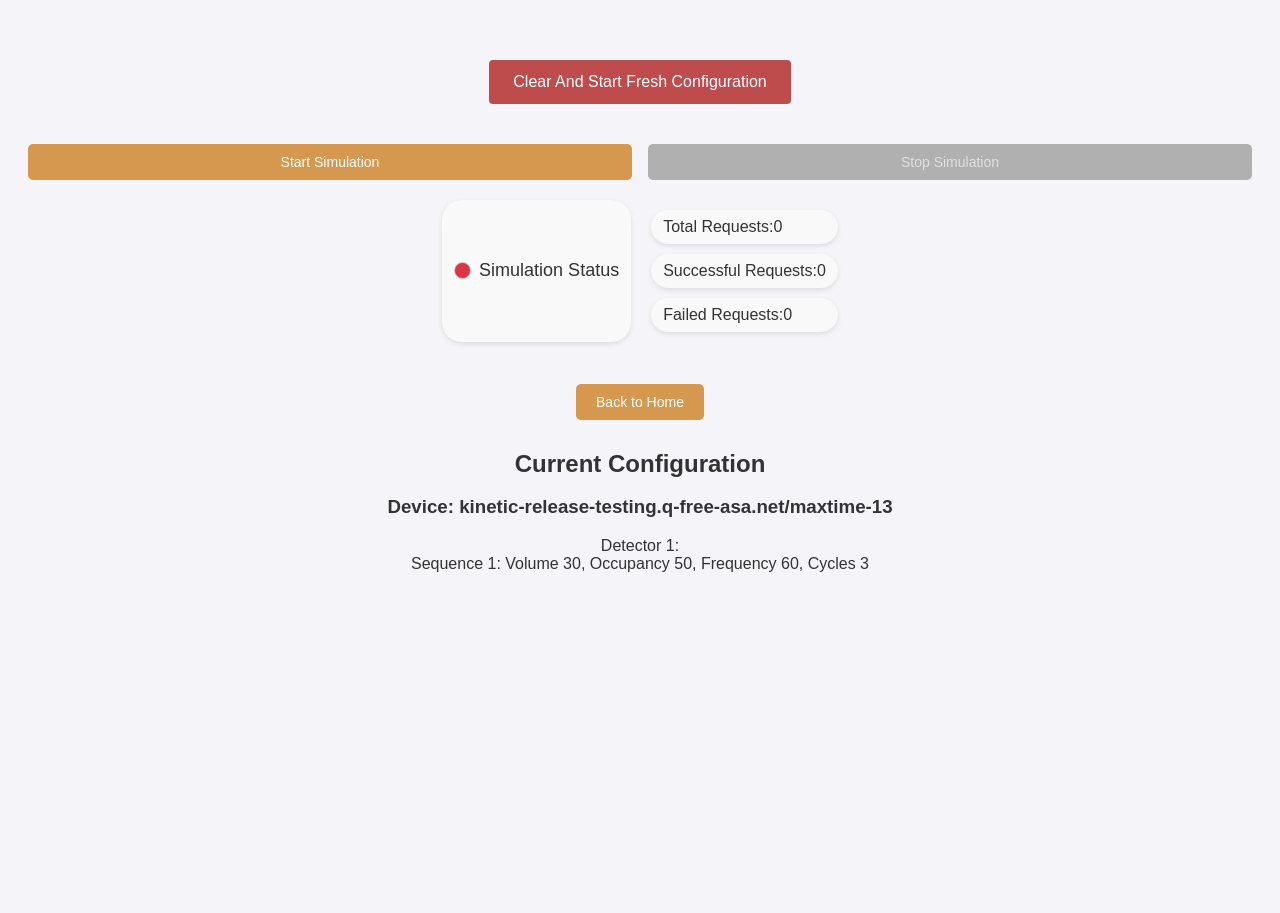
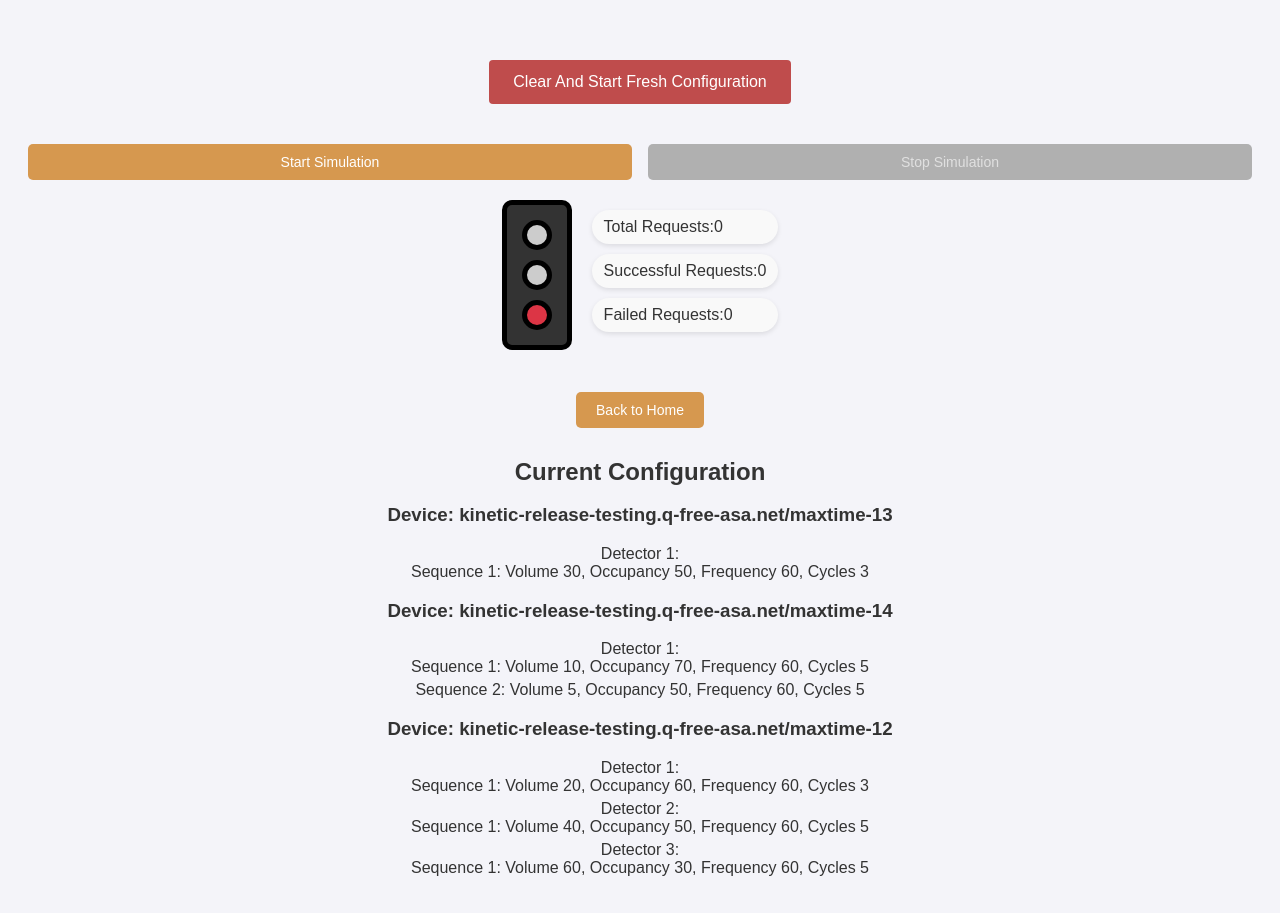
Before and after one commit to sampath941/highresolution_datareader2.0, a Flask app: page /simulation/config-ui in a window 1280 px wide. Shown: the part 179-1092 px from the top of the page. Before the commit the page ends 751 px from the top, so only its background shows below. Run offline with Flask 3, Linux system fonts and the light colour scheme; parts of the project's set-up code (start-up, migrations or seed data) failed here and were passed over.

Commit message:
Traffic Signal Desing for simulation status

```diff
--- a/app/main/simulation.py
+++ b/app/main/simulation.py
@@ -106,9 +106,10 @@ def start_simulation():
 
 @simulation.route('/stop-simulation', methods=['POST'])
 def stop_simulation():
-    stop_event.set()
+
     status, total, succesful, failed = get_simulation_status()
     set_simulation_status(False, total, succesful, failed) # Signal the simulation to stop
+    stop_event.set()
     return '', 204
 
 @simulation.route('/clear-config', methods=['POST'])
--- a/app/static/sim_script.js
+++ b/app/static/sim_script.js
@@ -112,25 +112,31 @@ document.addEventListener('DOMContentLoaded', function () {
             saveConfigBtn.disabled = true;
         }
     };
-
+    let inTransition = false;
     function checkSimulationStatus() {
-        console.log("Checking simulation status...");
+        if (inTransition) return; // Skip status check if we are in a transition
         fetch('/simulation/simulation-status')
             .then(response => response.json())
             .then(data => {
-                const statusIndicator = document.getElementById('status-indicator');
+                const greenIndicator = document.getElementById('green-indicator');
+                const yellowIndicator = document.getElementById('yellow-indicator');
+                const redIndicator = document.getElementById('red-indicator');
                 const startButton = document.getElementById('start-simulation-btn');
                 const stopButton = document.getElementById('stop-simulation-btn');
-                if (data.status) {
-                    statusIndicator.classList.remove('inactive');
-                    statusIndicator.classList.add('active');
+
+                if (data.status === true) { // Simulation is active (Green)
+                    greenIndicator.classList.add('active');
+                    yellowIndicator.classList.remove('active');
+                    redIndicator.classList.remove('active');
                     startButton.disabled = true;
                     stopButton.disabled = false;
-                } else {
-                    statusIndicator.classList.remove('active');
-                    statusIndicator.classList.add('inactive');
+                } else { // Simulation is inactive (Red)
+                    greenIndicator.classList.remove('active');
+                    yellowIndicator.classList.remove('active');
+                    redIndicator.classList.add('active');
                     startButton.disabled = false;
                     stopButton.disabled = true;
+                    inTransition = false; // Transition is complete
                 }
 
                 document.getElementById('total-requests').textContent = data.Total_Requests;
@@ -140,17 +146,40 @@ document.addEventListener('DOMContentLoaded', function () {
             .catch(error => {
                 console.error('Error fetching simulation status:', error);
             });
-    };
+    }
 
-    setInterval(checkSimulationStatus, 3000);
+    setInterval(checkSimulationStatus, 5000);
     checkSimulationStatus();
 
+
     document.getElementById('start-simulation-btn').addEventListener('click', function() {
-        fetch('/simulation/start-simulation', { method: 'POST' });
+        inTransition = false;
+        fetch('/simulation/start-simulation', { method: 'POST' })
+            .then(() => {
+                checkSimulationStatus(); // Check status immediately after starting
+            });
     });
 
     document.getElementById('stop-simulation-btn').addEventListener('click', function() {
-        fetch('/simulation/stop-simulation', { method: 'POST' });
+        inTransition = true; // Set the transition flag when stopping
+        const greenIndicator = document.getElementById('green-indicator');
+        const yellowIndicator = document.getElementById('yellow-indicator');
+        const redIndicator = document.getElementById('red-indicator');
+
+        // Set the indicators: Yellow active, Green inactive
+        greenIndicator.classList.remove('active');
+        yellowIndicator.classList.add('active');
+        redIndicator.classList.remove('active');
+
+        // Send the stop request to the server
+        fetch('/simulation/stop-simulation', { method: 'POST' })
+            .then(() => {
+                // After sending the stop request, check the status after a short delay
+                setTimeout(() => {
+                    inTransition = false; // End the transition before checking the status
+                    checkSimulationStatus(); // Check the status again to transition to red
+                }, 7000); // Reduced delay to quickly re-check the status
+            });
     });
 
     const messagesContainer = document.getElementById('messages-container');
--- a/app/static/simconfig_ui.css
+++ b/app/static/simconfig_ui.css
@@ -228,29 +228,44 @@ button {
 
 .simulation-status-container {
     display: flex;
-    align-items: center; /* Vertically centers the items */
-    background-color: #f9f9f9;
-    padding: 8px 12px;
-    border-radius: 20px;
-    box-shadow: 0 2px 5px rgba(0, 0, 0, 0.1);
+    flex-direction: column; /* Align circles vertically */
+    justify-content: center; /* Center the circles within the container */
+    align-items: center;
+    gap: 10px; /* Space between the circles */
+    padding: 15px; /* Space inside the container */
+    border: 5px solid black; /* Thick black border around the container */
+    border-radius: 10px; /* Optional: slightly rounded corners for the container */
+    background-color: #333; /* Dark background to mimic traffic light housing */
 }
 
+/* General styling for the status indicators */
 .status-indicator {
-    width: 15px;
-    height: 15px;
-    border-radius: 50%;
-    background-color: #dc3545; /* Default to Red (Inactive) */
-    margin-right: 8px;
+    width: 20px; /* Increased width for better visibility */
+    height: 20px; /* Increased height to maintain the circle */
+    border-radius: 50%; /* Ensures the element is circular */
+    background-color: #ccc; /* Default to gray (Inactive) */
     transition: background-color 0.3s ease;
-    border: 1px solid #ccc;
+    border: 5px solid black; /* Thick black border for traffic signal effect */
 }
 
-.status-indicator.active {
+/* Specific colors for each status indicator */
+#green-indicator.active {
     background-color: #28a745; /* Green for Active */
 }
 
-.status-indicator.inactive {
+#yellow-indicator.active {
+    background-color: #ffc107; /* Yellow for Warning/Transition */
+}
+
+#red-indicator.active {
     background-color: #dc3545; /* Red for Inactive */
+}
+
+/* Inactive state for indicators */
+#green-indicator.inactive,
+#yellow-indicator.inactive,
+#red-indicator.inactive {
+    background-color: #ccc; /* Gray for Inactive */
 }
 
 .status-text {
--- a/app/templates/simconfig_ui.html
+++ b/app/templates/simconfig_ui.html
@@ -29,8 +29,9 @@
 
         <div class="simulation-status-wrapper">
             <div class="simulation-status-container">
-                <div class="status-indicator" id="status-indicator"></div>
-                <span class="status-text">Simulation Status</span>
+                <div class="status-indicator" id="green-indicator"></div>
+                <div class="status-indicator" id="yellow-indicator"></div>
+                <div class="status-indicator" id="red-indicator"></div>
             </div>
             <div id="request-stats">
                 <p>Total Requests: <span id="total-requests">0</span></p>
@@ -38,7 +39,6 @@
                 <p>Failed Requests: <span id="failed-requests">0</span></p>
             </div>
         </div>
-
         <div class="button-group">
             <a href="{{ url_for('main.index') }}" class="btn-primary">Back to Home</a>
         </div>
--- a/config.json
+++ b/config.json
@@ -15,6 +15,66 @@
                     ]
                 }
             ]
+        },
+        {
+            "hostname": "kinetic-release-testing.q-free-asa.net/maxtime-14",
+            "detectors": [
+                {
+                    "detnumber": 1,
+                    "sequences": [
+                        {
+                            "volume": 10,
+                            "occupancy": 70,
+                            "frequency": 60,
+                            "cycles": 5
+                        },
+                        {
+                            "volume": 5,
+                            "occupancy": 50,
+                            "frequency": 60,
+                            "cycles": 5
+                        }
+                    ]
+                }
+            ]
+        },
+        {
+            "hostname": "kinetic-release-testing.q-free-asa.net/maxtime-12",
+            "detectors": [
+                {
+                    "detnumber": 1,
+                    "sequences": [
+                        {
+                            "volume": 20,
+                            "occupancy": 60,
+                            "frequency": 60,
+                            "cycles": 3
+                        }
+                    ]
+                },
+                {
+                    "detnumber": 2,
+                    "sequences": [
+                        {
+                            "volume": 40,
+                            "occupancy": 50,
+                            "frequency": 60,
+                            "cycles": 5
+                        }
+                    ]
+                },
+                {
+                    "detnumber": 3,
+                    "sequences": [
+                        {
+                            "volume": 60,
+                            "occupancy": 30,
+                            "frequency": 60,
+                            "cycles": 5
+                        }
+                    ]
+                }
+            ]
         }
     ]
 }
```
